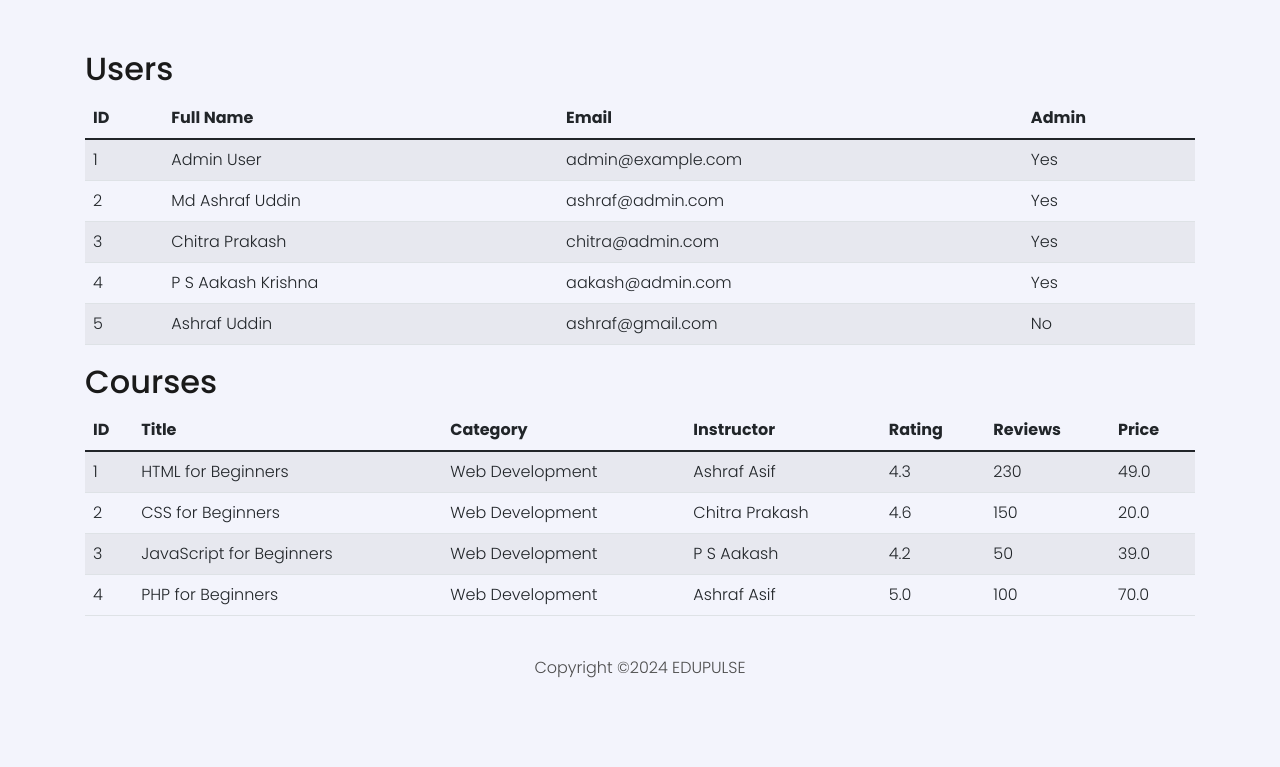
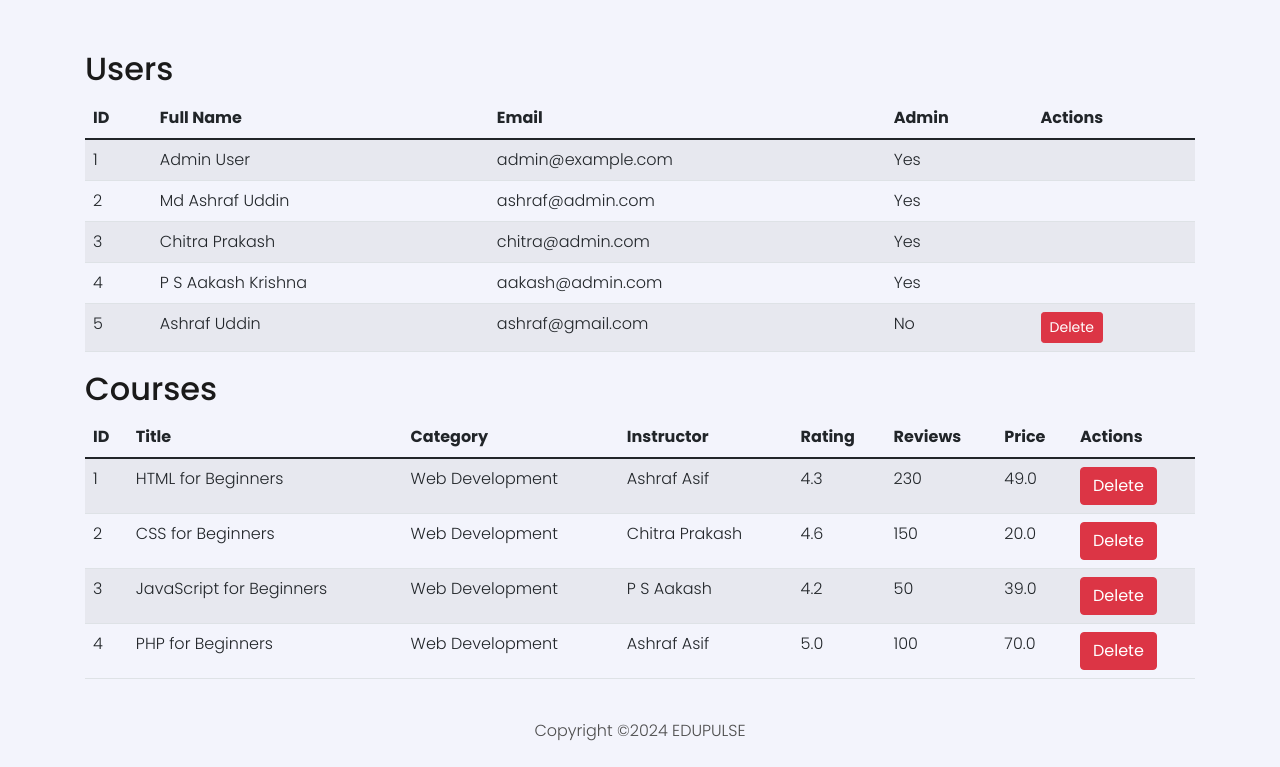
Before and after one commit to AshrafUAsif/B9IS123-Programming-For-Information-Systems-Group-CA2, a Flask app: page /admin in a window 1280 px wide. Shown: the part 41-808 px from the top of the page. Before the commit the page ends 719 px from the top, so only its background shows below. Run offline with Flask 3, Linux system fonts and the light colour scheme; a user stored in the database is signed in; data comes from the database, SQL or seed files in the repository; both versions use the stored data as it was after the commit; some libraries are stand-ins or nearby versions.

Commit message:
Few functionality is been added into the admin dashboard so that admin can delete a normal user and any courses.

```diff
--- a/app.py
+++ b/app.py
@@ -167,6 +167,30 @@ def get_users():
     else:
         return "Only accessible via Postman", 403
 
+# Delete User from the admin panel
+@app.route('/delete-user/<int:user_id>')
+@login_required
+def delete_user(user_id):
+    if not current_user.is_admin:
+        return redirect(url_for('home'))
+    user = User.query.get_or_404(user_id)
+    db.session.delete(user)
+    db.session.commit()
+    flash('User has been deleted successfully!', 'success')
+    return redirect(url_for('admin'))
+
+@app.route('/delete-course/<int:course_id>')
+@login_required
+def delete_course(course_id):
+    if not current_user.is_admin:
+        return redirect(url_for('home'))
+    course = Course.query.get_or_404(course_id)
+    db.session.delete(course)
+    db.session.commit()
+    flash('Course has been deleted successfully!', 'success')
+    return redirect(url_for('admin'))
+
+
 @app.route('/users/<int:user_id>', methods=['GET', 'PUT', 'DELETE'])
 def user_detail(user_id):
     if request.headers.get('Postman-Token'):
--- a/templates/admin.html
+++ b/templates/admin.html
@@ -41,6 +41,7 @@
                     <th>Full Name</th>
                     <th>Email</th>
                     <th>Admin</th>
+                    <th>Actions</th>
                 </tr>
             </thead>
             <tbody>
@@ -50,6 +51,11 @@
                     <td>{{ user.fullname }}</td>
                     <td>{{ user.email }}</td>
                     <td>{{ 'Yes' if user.is_admin else 'No' }}</td>
+                    <td>
+                        {% if not user.is_admin %}
+                        <a href="{{ url_for('delete_user', user_id=user.id) }}" class="btn btn-danger btn-sm">Delete</a>
+                        {% endif %}
+                    </td>
                 </tr>
                 {% endfor %}
             </tbody>
@@ -69,6 +75,7 @@
                     <th>Rating</th>
                     <th>Reviews</th>
                     <th>Price</th>
+                    <th>Actions</th>
                 </tr>
             </thead>
             <tbody>
@@ -81,6 +88,9 @@
                     <td>{{ course.rating }}</td>
                     <td>{{ course.reviews }}</td>
                     <td>{{ course.price }}</td>
+                    <td>
+                        <a href="{{ url_for('delete_course', course_id=course.id) }}" class="btn btn-danger">Delete</a>
+                    </td>
                 </tr>
                 {% endfor %}
             </tbody>
```
Also changed, not shown: edu.db.
